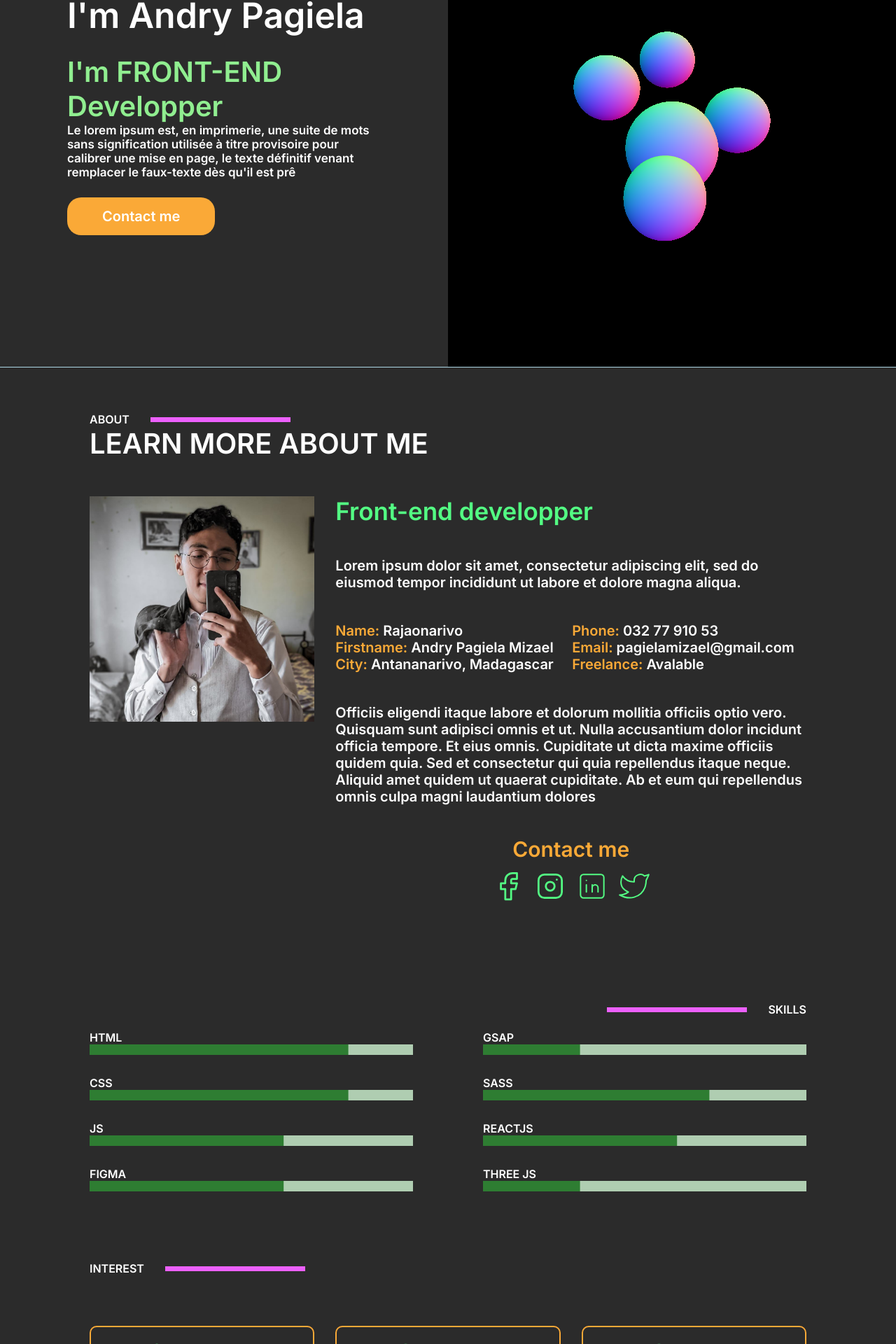
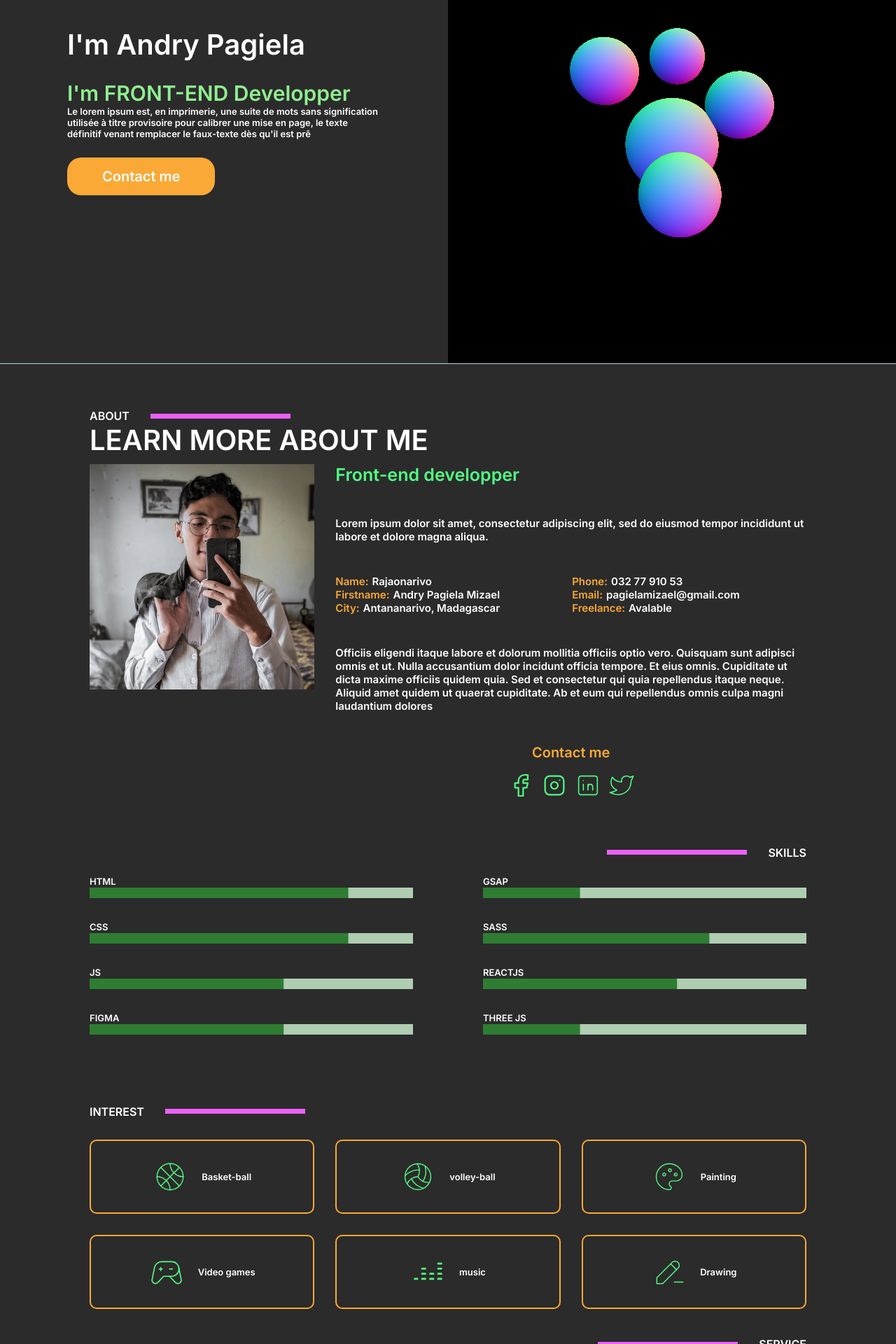
Before and after one commit to ptdrpg/portfoliov3, a React (Vite) app: page / in a window 1280 px wide. Shown: the part 256-2176 px from the top of the page at 70% size. Built offline with nearby package versions, Linux system fonts and the light colour scheme; the HTML template or start-up script is replaced by a standard one; a web font is replaced by a local one.

Commit message:
refixing font

```diff
--- a/src/assets/App.scss
+++ b/src/assets/App.scss
@@ -42,7 +42,7 @@ ul li a{
     display: grid;
     grid-template-columns: repeat(3, 1fr);
     gap: 30px;
-    padding: 5% 0;
+    padding: 1% 0;
 }
 
 .header{
@@ -61,7 +61,7 @@ ul li a{
 }
 
 .aboutTittle{
-    font-size: 35px;
+    font-size: 25px;
     font-weight: 500;
     color: #53FC83;
 }
@@ -84,10 +84,10 @@ ul li a{
     grid-template-columns: repeat(2, 1fr);
     gap: 3px;
     span{
-        font-size: 20px;
+        font-size: 15px;
     }
     label{
-        font-size: 20px;
+        font-size: 15px;
     }
 }
 
@@ -109,9 +109,11 @@ ul li a{
     font-size: 20px;
     svg{
         background: none;
+        width: 50px;
     }
     div{
         background: none;
+        font-size: 13px;
     }
 }
 
@@ -134,15 +136,18 @@ ul li a{
     flex-direction: column;
     align-items: center;
     justify-content: center;
+    svg{
+        width: 200px;
+    }
 }
 
 #skills{
     justify-content: end;
-    padding-top: 50px;
+    padding-top: 1%;
 }
 
 .contactMe{
-    font-size: 30px;
+    font-size: 20px;
     color: #FAA937;
 }
 
@@ -176,7 +181,7 @@ ul li a{
 }
 
 .serviceTittle{
-    font-size: 40px;
+    font-size: 25px;
     font-weight: 600;
     color: white;
 }
@@ -189,11 +194,11 @@ ul li a{
 }
 
 .aboutdescri{
-    font-size: 20px;
+    font-size: 15px;
 }
 
 .aboutIntro{
-    font-size: 20px;
+    font-size: 15px;
 }
 
 @media(max-width:768px) {
--- a/src/component/input/input.scss
+++ b/src/component/input/input.scss
@@ -5,9 +5,13 @@
     border-radius: 5px;
     padding: 15px;
     color: black;
-    font-size: 20px;
+    font-size: 13px;
     outline: unset;
 
+}
+
+label{
+    font-size: 13px;
 }
 
 .formGroup{
--- a/src/page/contact/contact.scss
+++ b/src/page/contact/contact.scss
@@ -20,6 +20,9 @@
     gap: 30px;
     align-items: center;
     color: white;
+    p{
+        font-size: 13px;
+    }
 }
 
 .contact-information{
@@ -31,6 +34,7 @@
 
 .contactTittle{
     color: #FAA937;
+    font-size: 17px;
 }
 
 @media (max-width: 768px){
--- a/src/page/footer/Footer.tsx
+++ b/src/page/footer/Footer.tsx
@@ -4,7 +4,7 @@ import'./footer.scss'
 
 const Footer = () => {
   return (
-    <footer className="container footercontainer">
+    <footer className="footercontainer">
       <Text tag='h2' children="Andry Pagiela" classname="footerInitial" />
       <Text tag='p' children="Le lorem ipsum est, en imprimerie, une suite de mots sans signification utilisée à titre provisoire pour calibrer une mise en page, le texte définitif venant remplacer le faux-texte dès qu'il est prêt o" classname="footerDescription" />
       <SocialMedia />
--- a/src/page/footer/footer.scss
+++ b/src/page/footer/footer.scss
@@ -28,6 +28,10 @@ svg{
     background: none;
 }
 
+.footercontainer {
+    padding: 2% 3% 0 3%;
+}
+
 @media(max-width:768px){
     .footerInitial{
         font-size: 25px;
--- a/src/page/home/home.scss
+++ b/src/page/home/home.scss
@@ -6,17 +6,17 @@
     padding: 15%;
     gap: 5%;
     h2{
-        font-size: 40px;
+        font-size: 30px;
         font-weight: 500;
         color: lightgreen;
     }
     p{
         color: white;
-        font-size: 17px;
+        font-size: 13px;
     }
 }
 h1{
-    font-size: 50px;
+    font-size: 40px;
     font-weight: 600;
     color: white;
 }
--- a/src/page/nav/nav.module.scss
+++ b/src/page/nav/nav.module.scss
@@ -3,7 +3,7 @@
     flex-direction: row;
     gap: 30px;
     align-items: center;
-    font-size: 17px;
+    font-size: 12px;
     font-weight: 600;
     background: none;
 }
--- a/src/page/nav/nav.scss
+++ b/src/page/nav/nav.scss
@@ -9,7 +9,7 @@
 }
 
 ._bigTittle_1weck_15 {
-    font-size: 40px;
+    font-size: 30px;
 }
 
 .nav {
```
